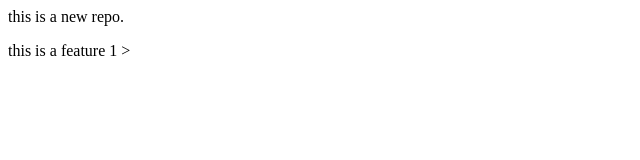
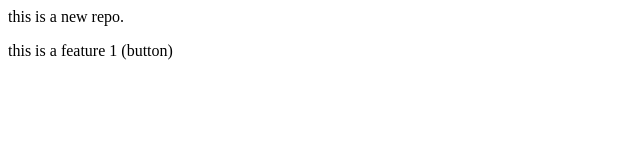
Before and after one commit to laksh2049/localrepo, a plain HTML site: page index.html in a window 1280 px wide. Shown: the full height of the page, 0-640 px from the left. Drawn offline with Linux system fonts and the light colour scheme.

Commit message:
add button

```diff
--- a/index.html
+++ b/index.html
@@ -1,2 +1,2 @@
 <p>this is a new repo.</p>
-<p>this is a feature 1 ></p>
+<p>this is a feature 1 (button)</p>
```
